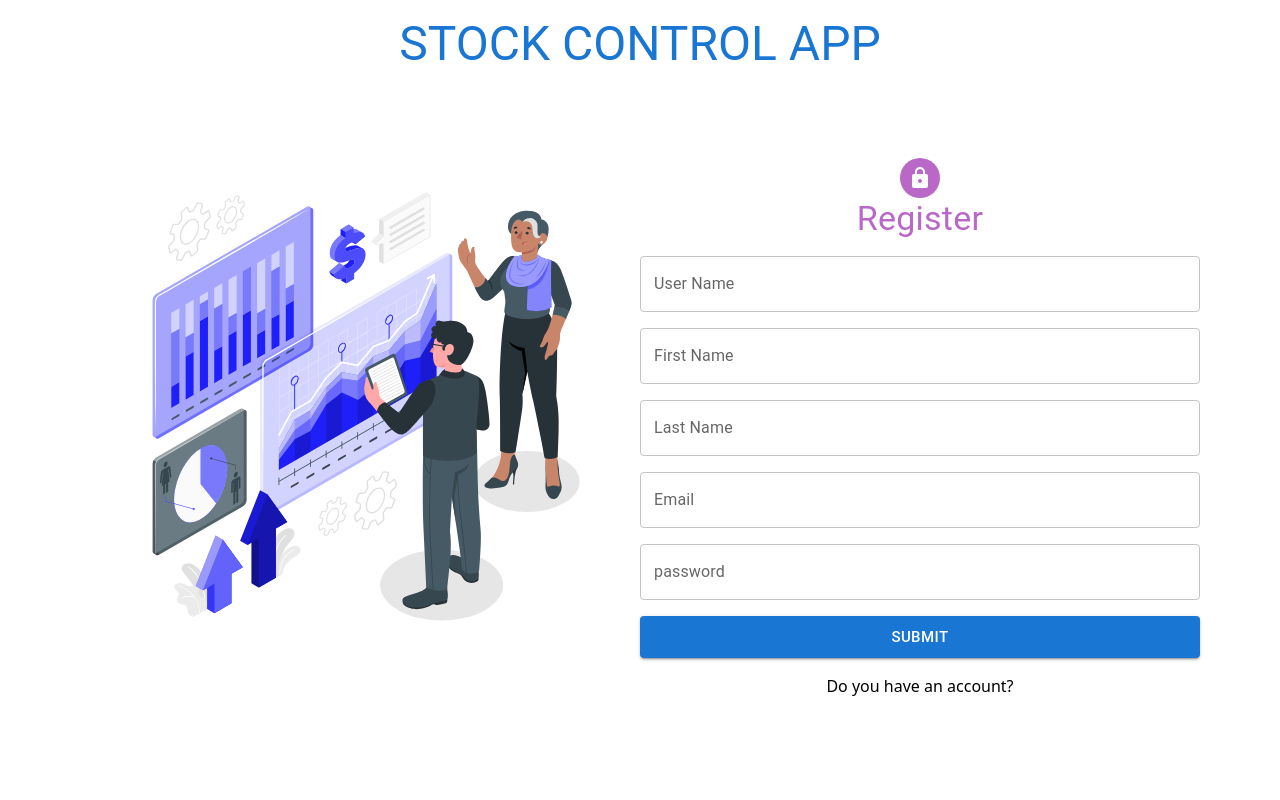
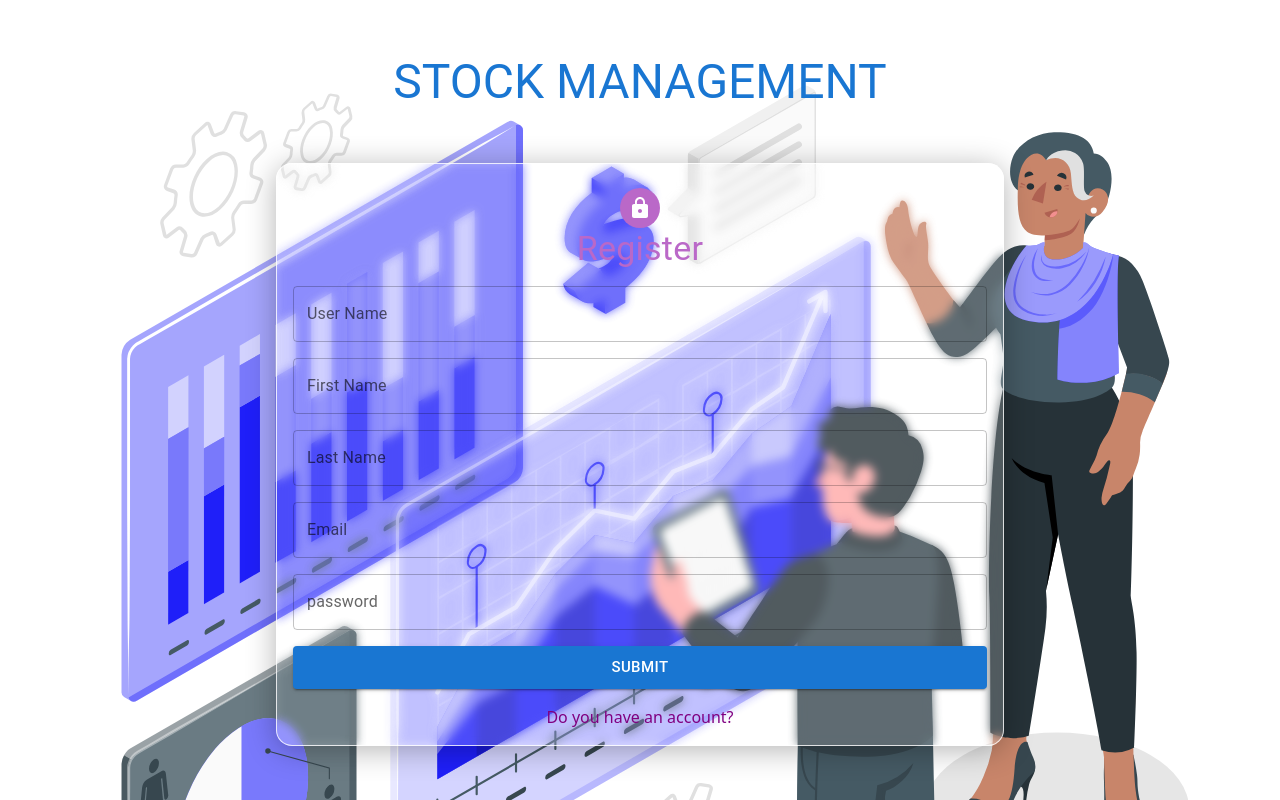
Before and after one commit to zlhshn/stock_app, a React (Create React App) app: page /register in a window 1280 px wide. Built offline with nearby package versions, Linux system fonts and the light colour scheme.

Commit message:
create store

```diff
--- a/package.json
+++ b/package.json
@@ -9,9 +9,7 @@
     "@heroicons/react": "^2.1.1",
     "@mui/icons-material": "^5.15.3",
     "@mui/material": "^5.15.3",
-    "@testing-library/jest-dom": "^5.17.0",
-    "@testing-library/react": "^13.4.0",
-    "@testing-library/user-event": "^13.5.0",
+    "@reduxjs/toolkit": "^2.0.1",
     "axios": "^1.6.5",
     "formik": "^2.4.5",
     "react": "^18.2.0",
@@ -19,7 +17,7 @@
     "react-redux": "^9.0.4",
     "react-router-dom": "^6.21.1",
     "react-scripts": "5.0.1",
-    "redux": "^5.0.1",
+    "react-toastify": "^9.1.3",
     "web-vitals": "^2.1.4",
     "yup": "^1.3.3"
   },
--- a/src/App.js
+++ b/src/App.js
@@ -1,10 +1,15 @@
 import AppRouter from "./router/AppRouter";
-
+import { ToastContainer } from "react-toastify";
+import { Provider } from "react-redux";
+import store from "./app/store";
 
 function App() {
   return (
     <div>
-   <AppRouter/>
+      <Provider store={store}>
+        <AppRouter />
+        <ToastContainer />
+      </Provider>
     </div>
   );
 }
--- /dev/null
+++ b/src/app/store.jsx
@@ -0,0 +1,11 @@
+import { configureStore } from "@reduxjs/toolkit";
+import authReducer from "../features/authSlice"
+
+const store = configureStore({
+  reducer: {
+    auth: authReducer,
+  },
+  devTools: process.env.NODE_ENV !== "production",
+});
+
+export default store;
--- a/src/components/RegisterForm.jsx
+++ b/src/components/RegisterForm.jsx
@@ -3,10 +3,23 @@ import Box from "@mui/material/Box";
 import Button from "@mui/material/Button";
 import { Formik, Form } from "formik";
 
-const RegisterForm = ({ handleChange, values, touched, errors, handleBlur }) => {
+const RegisterForm = ({
+  handleChange,
+  values,
+  touched,
+  errors,
+  handleBlur,
+}) => {
   return (
     <Form>
-    <Box sx={{ display: "flex", flexDirection: "column", gap: 2 }}>
+      <Box
+        sx={{
+          display: "flex",
+          flexDirection: "column",
+          gap: 2,
+
+        }}
+      >
         <TextField
           label="User Name"
           name="username"
@@ -72,7 +85,7 @@ const RegisterForm = ({ handleChange, values, touched, errors, handleBlur }) =>
         </Button>
       </Box>
     </Form>
-  )
-}
+  );
+};
 
-export default RegisterForm
+export default RegisterForm;
--- /dev/null
+++ b/src/features/authSlice.jsx
@@ -0,0 +1,29 @@
+import { createSlice } from "@reduxjs/toolkit";
+
+const initialState = {
+  user: "",
+  loading: "",
+  error: "",
+  token: "",
+};
+
+const authSlice = createSlice({
+  name: "auth",
+  initialState,
+  reducers: {
+    fetchStart:(state)=>{
+        state.loading=true
+    },
+    loginSuccess:(state,{payload})=>{
+        state.loading=false
+    },
+    fetchFail:(state)=>{
+        state.error=true
+        state.loading=false
+    }
+  },
+});
+
+export const {} = authSlice.actions;
+
+export default authSlice.reducer;
--- a/src/helper/ToastNotify.js
+++ b/src/helper/ToastNotify.js
@@ -0,0 +1,58 @@
+import { toast } from "react-toastify";
+import "react-toastify/dist/ReactToastify.css";
+
+export const toastSuccess = (msg) => {
+  toast.success(msg, {
+    position: "top-right",
+    autoClose: 3000,
+    hideProgressBar: false,
+    closeOnClick: true,
+    pauseOnHover: true,
+    draggable: true,
+    progress: undefined,
+    theme: "colored",
+    transition: Bounce,
+  });
+};
+
+export const toastWarn = (msg) => {
+  toast.warn(msg, {
+    position: "top-right",
+    autoClose: 4000,
+    hideProgressBar: false,
+    closeOnClick: true,
+    pauseOnHover: true,
+    draggable: true,
+    progress: undefined,
+    theme: "colored",
+    transition: Bounce,
+  });
+};
+
+export const toastError = (msg) => {
+  toast.error(msg, {
+    position: "top-right",
+    autoClose: 4000,
+    hideProgressBar: false,
+    closeOnClick: true,
+    pauseOnHover: true,
+    draggable: true,
+    progress: undefined,
+    theme: "colored",
+    transition: Bounce,
+  });
+};
+
+export const toastInfo = (msg) => {
+  toast.info(msg, {
+    position: "top-right",
+    autoClose: 4000,
+    hideProgressBar: false,
+    closeOnClick: true,
+    pauseOnHover: true,
+    draggable: true,
+    progress: undefined,
+    theme: "colored",
+    transition: Bounce,
+  });
+};
--- a/src/pages/Login.jsx
+++ b/src/pages/Login.jsx
@@ -70,7 +70,14 @@ const Login = () => {
                       value={values.email}
                       onChange={handleChange}
                       onBlur={handleBlur}
-                      className="block w-full rounded-md border-0 py-1.5 text-gray-900 shadow-sm ring-1 ring-inset ring-gray-300 placeholder:text-gray-400 focus:ring-2 focus:ring-inset focus:ring-indigo-600 sm:text-sm sm:leading-6"
+                      className={`
+                      block w-full rounded-md border-0 py-1.5 text-gray-900 shadow-sm ring-1 ring-inset ring-gray-300 placeholder:text-gray-400 focus:ring-2 focus:ring-inset focus:ring-indigo-600 sm:text-sm sm:leading-6
+                      ${
+                        touched.email && errors.email
+                          ? "border-red-500"
+                          : "border-gray-300"
+                      }
+                    `}
                     />
                   </div>
                   {touched.email && errors.email && (
@@ -98,7 +105,14 @@ const Login = () => {
                       value={values.password}
                       onChange={handleChange}
                       onBlur={handleBlur}
-                      className="block w-full rounded-md border-0 py-1.5 text-gray-900 shadow-sm ring-1 ring-inset ring-gray-300 placeholder:text-gray-400 focus:ring-2 focus:ring-inset focus:ring-indigo-600 sm:text-sm sm:leading-6"
+                      className={`
+                      block w-full rounded-md border-0 p-1.5 text-gray-900 shadow-sm ring-1 ring-inset ring-gray-300 placeholder:text-gray-400 focus:ring-2 focus:ring-inset focus:ring-indigo-600 sm:text-sm sm:leading-6
+                      ${
+                        touched.password && errors.password
+                          ? "border-red-500"
+                          : "border-gray-300"
+                      }
+                    `}
                     />
                   </div>
                   {touched.password && errors.password && (
--- a/src/pages/Register.jsx
+++ b/src/pages/Register.jsx
@@ -13,7 +13,6 @@ import RegisterForm from "../components/RegisterForm";
 const Register = () => {
   const navigate = useNavigate();
 
-
   const registerSchema = object({
     firstName: string().required("Firstname is required"),
     lastName: string().required("Lastname is required"),
@@ -24,21 +23,41 @@ const Register = () => {
     password: string()
       .required("Password is required.")
       .min(8, "Password must contain at least 8 characters")
-      .max(16, "Password must contain no more than 16 characters")
+      .max(20, "Password must contain no more than 20 characters")
       .matches(/\d+/, "Password must contain at least one number")
       .matches(/[a-z]/, "Password must contain at least one lowercase letter")
       .matches(/[A-Z]/, "Password must contain at least one uppercase letter")
       .matches(
-        /[@$!%*?&]+/,
-        "Password must contain at least one special character (@$!%*?&)"
+        /[@.$!%*?&]+/,
+        "Password must contain at least one special character (@.$!%*?&)"
       ),
   });
 
   return (
-    <Container maxWidth="lg">
+    <Box
+      margin={"auto"}
+      sx={{
+        display: "flex",
+        flexDirection: "column",
+        gap: 2,
+        backgroundImage: `url(${image})`,
+        height: "100vh",
+        backgroundSize: "cover",
+        backgroundPosition: "top",
+        backgroundRepeat: "no-repeat",
+        justifyContent: "center",
+        alignItems: "center",
+        textAlign: "center",
+        objectFit: "cover",
+        backdropFilter: "blur(20px)", // Blur değeri
+        WebkitBackdropFilter: "blur(5px)",
+        // filter: 'blur(5px)',
+      }}
+    >
       <Grid
         container
         justifyContent="center"
+        alignItems={"center"}
         direction="row-reverse"
         rowSpacing={{ sm: 3 }}
         sx={{
@@ -47,12 +66,32 @@ const Register = () => {
         }}
       >
         <Grid item xs={12}>
-          <Typography variant="h3" color="primary" align="center">
-            STOCK  CONTROL  APP
+          <Typography
+            variant="h3"
+            color="primary"
+            justifyContent={"center"}
+            alignItems={"center"}
+            align="center"
+          >
+          STOCK MANAGEMENT
           </Typography>
         </Grid>
 
-        <Grid item xs={12} sm={10} md={6}>
+        <Grid
+          item
+          xs={12}
+          sm={10}
+          md={7}
+          sx={{
+            background: "rgba(255, 255, 255, 0.2)",
+            borderRadius: "16px",
+            boxShadow: "0 4px 30px rgba(0, 0, 0, 0.3)",
+            backdropFilter: "blur(5px)",
+            WebkitBackdropFilter: "blur(25px)",
+            border: "1px solid rgba(255, 255, 255, 0.8)",
+            padding: "16px",
+          }}
+        >
           <Avatar
             sx={{
               backgroundColor: "secondary.light",
@@ -89,18 +128,18 @@ const Register = () => {
             component={(props) => RegisterForm({ ...props })}
           ></Formik>
 
-          <Box sx={{ textAlign: "center", mt: 2 }}>
+          <Box color="purple" sx={{ textAlign: "center", mt: 2 }}>
             <Link to="/">Do you have an account?</Link>
           </Box>
         </Grid>
 
-        <Grid item xs={0} sm={7} md={6}>
+        {/* <Grid item xs={0} sm={7} md={5}>
           <Container>
             <img src={image} alt="" />
           </Container>
-        </Grid>
+        </Grid> */}
       </Grid>
-    </Container>
+    </Box>
   );
 };
 
```
Also changed, not shown: 1 other file (tests, documents, lock files or other folders). Lines whose indentation alone changed are shown as unchanged.
